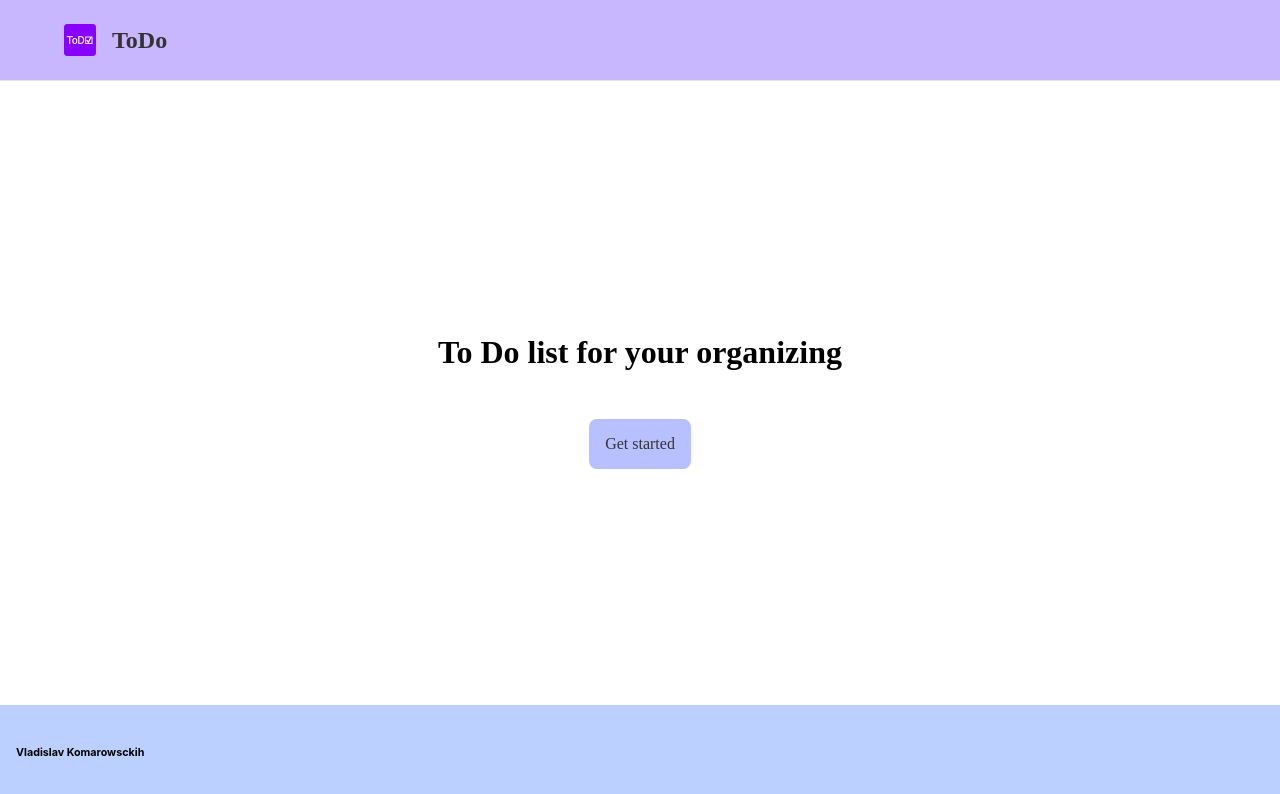
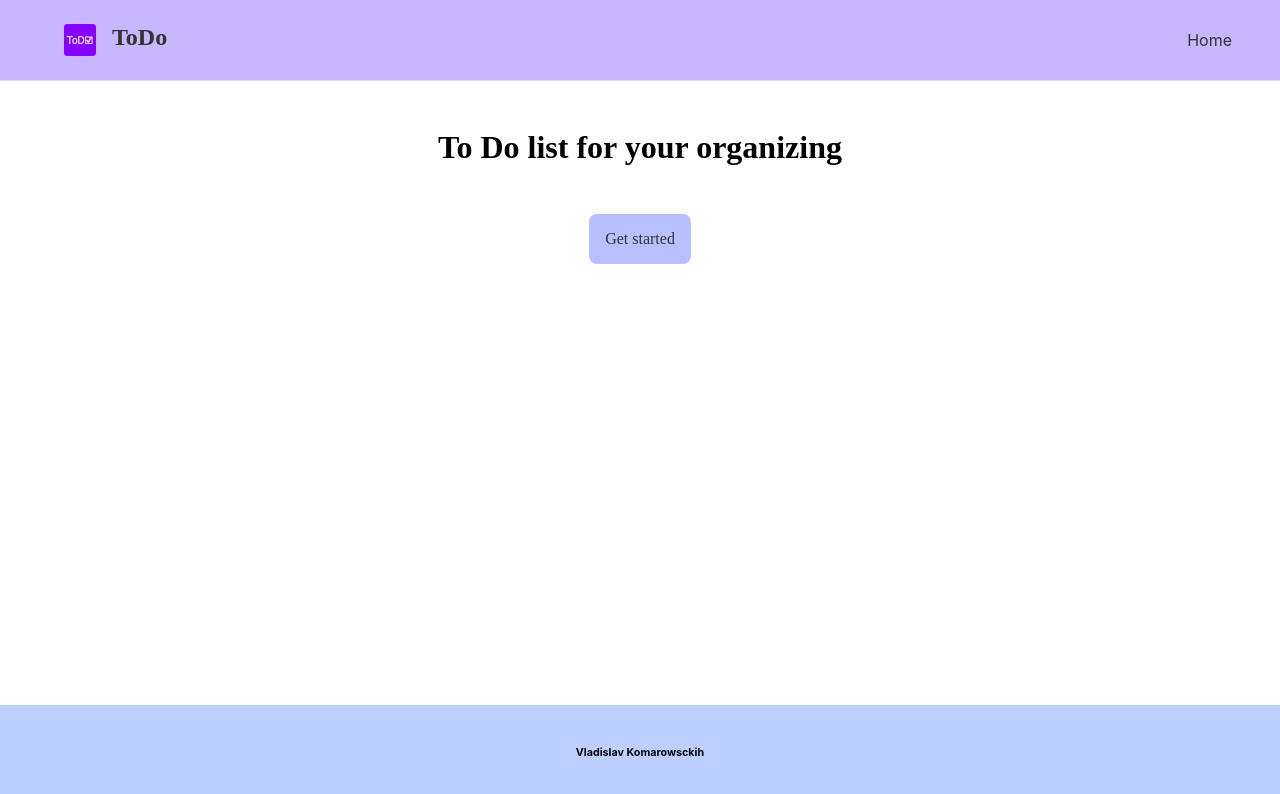
Before and after one commit to GetAwayKO/todo_list, a React app: page / in a window 1280 px wide. Shown: the top 794 px of the page. Built offline with nearby package versions, Linux system fonts and the light colour scheme; a small style sheet from the web is missing.

Commit message:
modified layout components

```diff
--- a/client/components/layout/AppLayout.jsx
+++ b/client/components/layout/AppLayout.jsx
@@ -6,7 +6,9 @@ const AppLayout = ({ children }) => {
   return (
     <div className={styles.wrapper}>
       <Header title={"ToDo"} />
-      <main>{children}</main>
+      <main>
+        <div className={styles.container}>{children}</div>
+      </main>
       <Footer />
     </div>
   );
--- a/client/components/layout/AppLayout.module.scss
+++ b/client/components/layout/AppLayout.module.scss
@@ -2,9 +2,14 @@
   display: flex;
   background-color: #fff;
   flex-direction: column;
-  justify-content: space-between;
   min-height: 100vh;
-  main{
-    margin-bottom: 1rem;
+  main {
+    display: flex;
+    flex: 1 0 auto;
+    .container {
+      display: block;
+      margin: 0 auto;
+      width: 100%;
+    }
   }
 }
--- a/client/components/layout/footer/Footer.module.scss
+++ b/client/components/layout/footer/Footer.module.scss
@@ -1,6 +1,6 @@
 .footer {
   display: flex;
-  justify-content: start;
+  justify-content: center;
   text-align: start;
   padding: 1rem;
   margin-top:1rem;
--- a/client/components/layout/header/Header.jsx
+++ b/client/components/layout/header/Header.jsx
@@ -1,10 +1,16 @@
 import React from "react";
 import styles from "./Header.module.scss";
+import { Link } from "react-router-dom";
 const Header = ({ title }) => {
   return (
     <header className={styles.container}>
-      <img src="./logo-32x32.png" />
-      <h1 className={styles.title}>{title}</h1>
+      <div className={styles.logo}>
+        <img src="./logo-32x32.png" />
+        <h1 className={styles.title}>{title}</h1>
+      </div>
+      <div className={styles.nav}>
+        <Link to="/">Home</Link>
+      </div>
     </header>
   );
 };
--- a/client/components/layout/header/Header.module.scss
+++ b/client/components/layout/header/Header.module.scss
@@ -3,18 +3,36 @@
   top: 0;
   display: flex;
   align-items: center;
-  justify-content: start;
+  justify-content: space-between;
   padding: 0.5rem;
   padding-left: 3rem;
+  padding-right: 3rem;
   background-color: #c8b6ff;
   border-bottom: 1px solid #dee2e6;
-  img{
+  img {
     margin: 1rem;
   }
   .title {
-    font-family: 'Hack';
+    font-family: "Hack";
     font-size: 1.5rem;
     font-weight: bold;
     color: #333;
   }
+  .logo {
+    display: flex;
+    flex-direction: row;
+    justify-content: center;
+    text-align: center;
+  }
+
+  .nav {
+    display: flex;
+    flex-direction: row;
+    justify-content: center;
+    text-align: center;
+    a {
+      text-decoration: none;
+      color: #333;
+    }
+  }
 }
```
